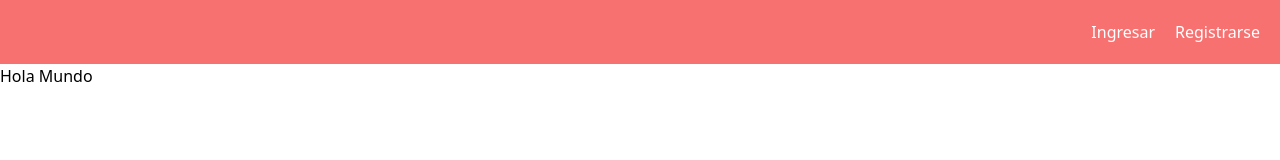
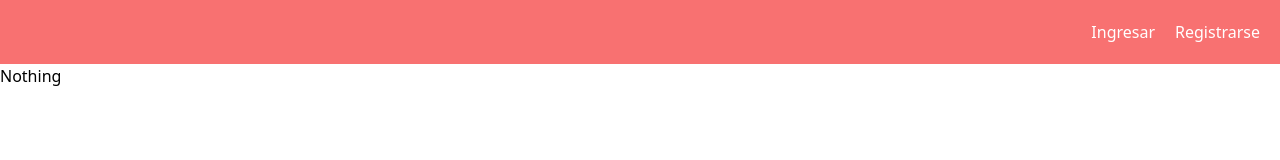
Before and after one commit to Brin29/loginAndRegister, a React (Vite) app: page /user in a window 1280 px wide. Shown: the top 160 px of the page. Built offline with nearby package versions, Linux system fonts and the light colour scheme; no server answers; sample sign-in values are in the browser's storage.

Commit message:
me quiero moriri

```diff
--- a/src/pages/User.jsx
+++ b/src/pages/User.jsx
@@ -1,20 +1,28 @@
+import { useEffect, useState } from "react";
 
 export const User = () => {
+  const [information, setInformation] = useState("Nothing");
   const token = localStorage.getItem('token');
 
-    const handleClick = () => {
+  useEffect(() => {
 
-      fetch("http://localhost:8080/api/demo", {
-        headers: {
-          "Content-Type": "text/plain",
-          "Authorization": `Bearer ${token}`
-        }
-      })
-      .then(res => {
-        console.log(res)
-      })
+    const api = async () => {
+
+      const headers = {
+        "Content-Type": "application/json",
+        "Authorization": `Bearer ${token}`
+      }
+
+      const data = await fetch("http://localhost:8080/api/demo" , headers)
+      console.log(data)
+      // const jsonData = await data.json();
+      // setInformation(jsonData["content"]);
     }
+
+    api();
+  }, [token])
+
   return (
-    <div onClick={handleClick}>Hola Mundo</div>
+    <div>{information}</div>
   )
 }
```
